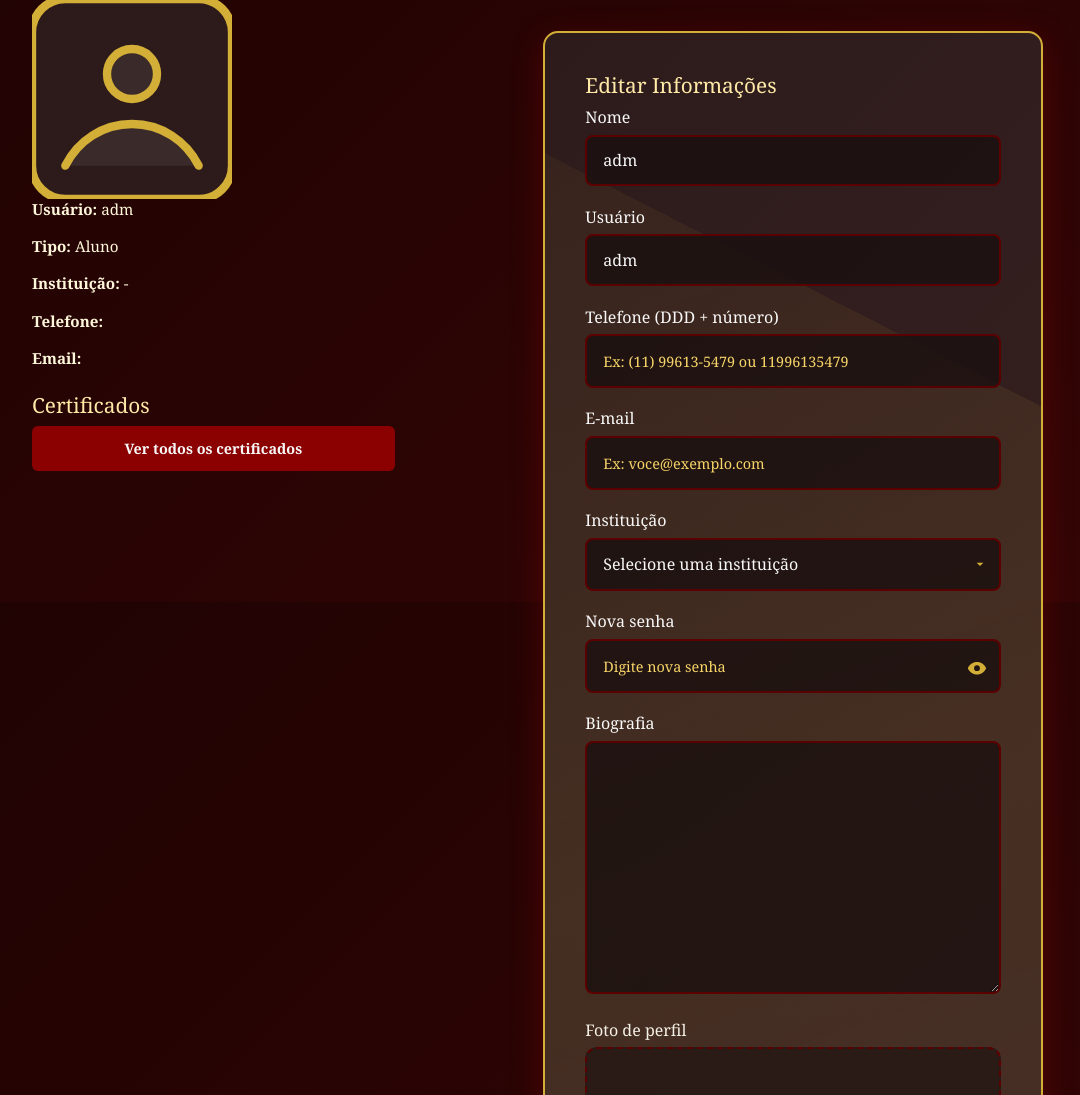
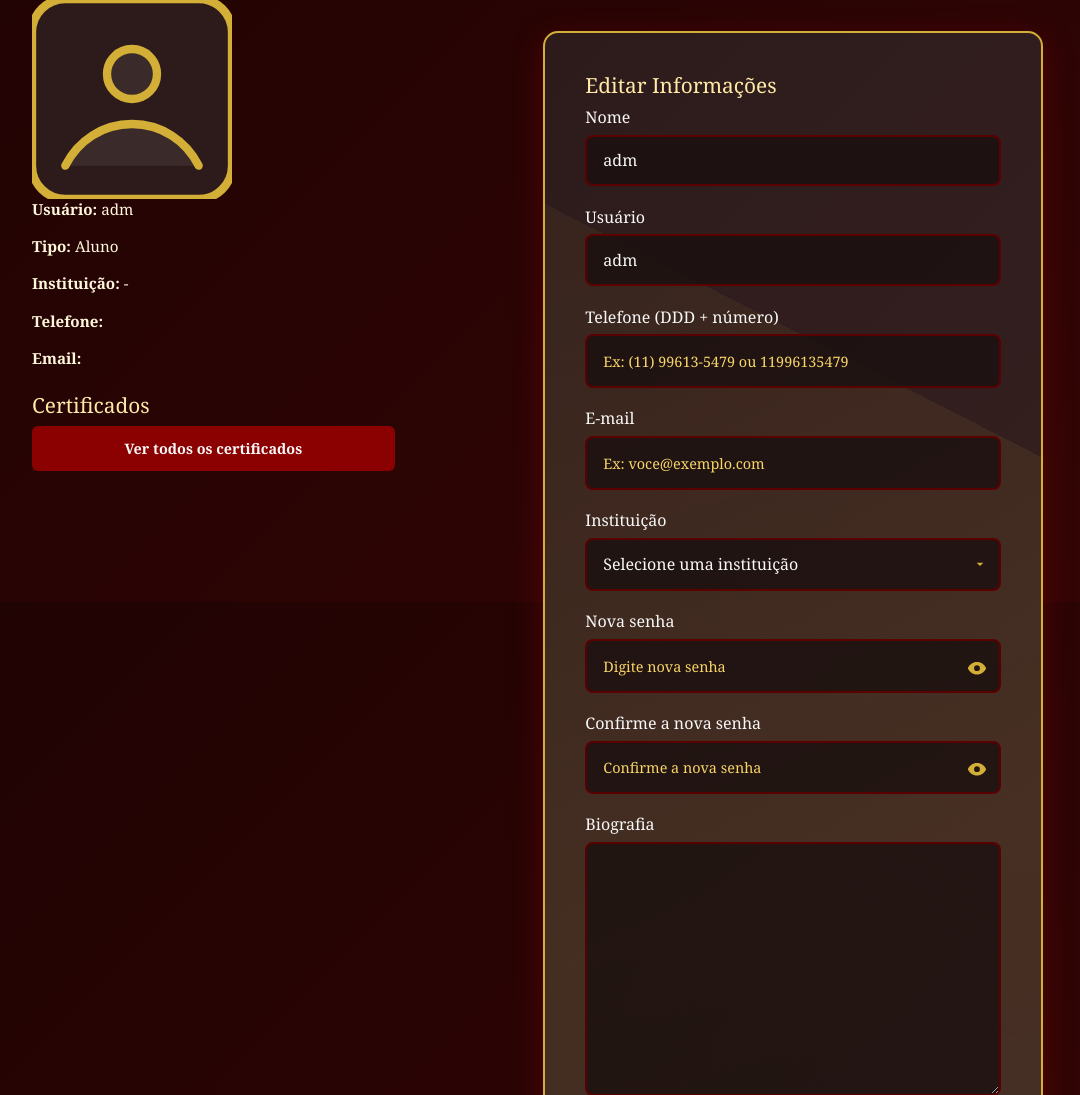
Before and after one commit to Gustavo-Gomide/SiteEventoEnsina, a Django app: page /usuarios/perfil/ in a window 1280 px wide. Shown: the part 198-1293 px from the top of the page, without its empty margins (40-1120 px from the left). Run offline with Django 5.2, Linux system fonts and the light colour scheme; a user stored in the database is signed in; data comes from the database, SQL or seed files in the repository; parts of the project's set-up code (start-up, migrations or seed data) failed here and were passed over; some libraries are stand-ins or nearby versions.

Commit message:
Esconder senha, confirmação de senha para o usuário e readme atualizado.

```diff
--- a/instituicao_ensino/static/scripts/senha.js
+++ b/instituicao_ensino/static/scripts/senha.js
@@ -1,14 +1,27 @@
 document.addEventListener("DOMContentLoaded", function() {
-    const senhaInput = document.getElementById("id_senha");
-    const toggle = document.getElementById("toggleSenha");
-    const iconShow = document.getElementById("iconShow");
-    const iconHide = document.getElementById("iconHide");
+    // generic toggle: find all buttons with class 'toggle-senha' and bind to their target input
+    const toggles = document.querySelectorAll('.toggle-senha');
+    toggles.forEach(toggle => {
+        const targetId = toggle.dataset.target;
+        // try to find input by id; fallback: search input inside same .senha-container
+        let input = null;
+        if (targetId) input = document.getElementById(targetId);
+        if (!input) {
+            const container = toggle.closest('.senha-container');
+            if (container) input = container.querySelector('input');
+        }
 
-    toggle.addEventListener("click", () => {
-        const isHidden = senhaInput.type === "password";
-        senhaInput.type = isHidden ? "text" : "password";
+        const iconShow = toggle.querySelector('.icon-show');
+        const iconHide = toggle.querySelector('.icon-hide');
+        if (!input) return;
 
-        iconShow.classList.toggle("active");
-        iconHide.classList.toggle("active");
+        toggle.addEventListener('click', () => {
+            const isHidden = input.type === 'password';
+            input.type = isHidden ? 'text' : 'password';
+            if (iconShow && iconHide) {
+                iconShow.classList.toggle('active');
+                iconHide.classList.toggle('active');
+            }
+        });
     });
 });
--- a/instituicao_ensino/static/styles/forms.css
+++ b/instituicao_ensino/static/styles/forms.css
@@ -177,6 +177,86 @@
 #iconShow.active,
 #iconHide.active {
     display: block;
+}
+
+/* estilos para o botão de confirmação de senha (mesmos do toggle original) */
+#toggleSenhaConfirm {
+    position: absolute;
+    right: 10px;
+    top: 70%;
+    transform: translateY(-50%);
+    background: none;
+    border: none;
+    cursor: pointer;
+    color: #d4af37;
+    padding: 0.3rem;
+    border-radius: 4px;
+    display: flex;
+    align-items: center;
+    justify-content: center;
+    transition: all 0.3s ease;
+}
+
+#toggleSenhaConfirm:hover {
+    color: #f8d568;
+    background: rgba(139, 0, 0, 0.3);
+}
+
+#iconShowConfirm,
+#iconHideConfirm {
+    display: none;
+    width: 20px;
+    height: 20px;
+}
+
+#iconShowConfirm.active,
+#iconHideConfirm.active {
+    display: block;
+}
+
+/* generic toggle styles to match original button */
+.toggle-senha {
+    position: absolute;
+    right: 10px;
+    top: 70%;
+    transform: translateY(-50%);
+    background: none;
+    border: none;
+    cursor: pointer;
+    color: #d4af37;
+    padding: 0.3rem;
+    border-radius: 4px;
+    display: flex;
+    align-items: center;
+    justify-content: center;
+    transition: all 0.3s ease;
+}
+
+.toggle-senha:hover {
+    color: #f8d568;
+    background: rgba(139, 0, 0, 0.3);
+}
+
+.toggle-senha .icon-show,
+.toggle-senha .icon-hide {
+    display: none;
+    width: 20px;
+    height: 20px;
+}
+
+.toggle-senha .icon-show.active,
+.toggle-senha .icon-hide.active {
+    display: block;
+}
+
+/* Hide native browser password reveal controls (Edge/IE/Chrome) so our custom button is unique */
+input[type="password"]::-ms-reveal,
+input[type="password"]::-ms-clear {
+    display: none !important;
+}
+/* Some WebKit engines may use this pseudo-element */
+input[type="password"]::-webkit-textfield-decoration-container {
+    display: none !important;
 }
 
 /* Botão de submit */
--- a/instituicao_ensino/usuarios/forms.py
+++ b/instituicao_ensino/usuarios/forms.py
@@ -15,8 +15,8 @@ class CadastroUsuarioForm(forms.ModelForm):
     - Permite DDD separado do telefone.
     - Sincroniza senha criptografada com o User.
     """
-    senha = forms.CharField(widget=forms.PasswordInput)
-    senha_confirm = forms.CharField(widget=forms.PasswordInput, label='Confirme a senha')
+    senha = forms.CharField(widget=forms.PasswordInput(attrs={'class': 'form-control', 'id': 'id_senha'}))
+    senha_confirm = forms.CharField(widget=forms.PasswordInput(attrs={'class': 'form-control', 'id': 'id_senha_confirm'}), label='Confirme a senha')
     # Tornar email e telefone obrigatórios
     email = forms.EmailField(
         required=True,
@@ -260,8 +260,13 @@ class UsuarioEditForm(forms.ModelForm):
     )
     nova_senha = forms.CharField(
         required=False,
-        widget=forms.PasswordInput(attrs={'placeholder': 'Digite nova senha', 'class': 'form-control', 'id': 'id_senha'}),
+        widget=forms.PasswordInput(attrs={'placeholder': 'Digite nova senha', 'class': 'form-control', 'id': 'id_nova_senha'}),
         label="Nova senha"
+    )
+    nova_senha_confirm = forms.CharField(
+        required=False,
+        widget=forms.PasswordInput(attrs={'placeholder': 'Confirme a nova senha', 'class': 'form-control', 'id': 'id_nova_senha_confirm'}),
+        label="Confirme a nova senha"
     )
 
     class Meta:
@@ -367,6 +372,20 @@ class UsuarioEditForm(forms.ModelForm):
             raise ValidationError('A nova senha deve conter ao menos um caractere especial.')
         return nova
 
+    def clean(self):
+        cleaned = super().clean()
+        nova = cleaned.get('nova_senha')
+        confirm = cleaned.get('nova_senha_confirm')
+
+        # If user wants to change password, require confirmation and match
+        if nova:
+            if not confirm:
+                raise ValidationError({'nova_senha_confirm': 'Confirme a nova senha.'})
+            if nova != confirm:
+                raise ValidationError({'nova_senha_confirm': 'As senhas não coincidem.'})
+
+        return cleaned
+
 # ============================================================
 # FORMULÁRIO DE UPLOAD DE CERTIFICADO
 # ============================================================
--- a/instituicao_ensino/usuarios/templates/perfil.html
+++ b/instituicao_ensino/usuarios/templates/perfil.html
@@ -131,16 +131,33 @@
                     <p class="senha-container">
                         <label for="{{ uform.nova_senha.id_for_label }}">Nova senha</label>
                         {{ uform.nova_senha }}
-                        <button type="button" id="toggleSenha" title="Mostrar/ocultar senha">
-                            <svg id="iconShow" class="active" xmlns="http://www.w3.org/2000/svg" width="20" height="20" viewBox="0 0 24 24">
+                        <button type="button" class="toggle-senha" data-target="{{ uform.nova_senha.id_for_label }}" title="Mostrar/ocultar senha">
+                            <svg class="icon-show active" xmlns="http://www.w3.org/2000/svg" width="20" height="20" viewBox="0 0 24 24">
                                 <path fill="currentColor" d="M12 4.5C7 4.5 2.73 7.61 1 12c1.73 4.39 6 7.5 11 7.5s9.27-3.11 11-7.5c-1.73-4.39-6-7.5-11-7.5m0 11a3.5 3.5 0 1 1 0-7a3.5 3.5 0 0 1 0 7"/>
                             </svg>
-                            <svg id="iconHide" xmlns="http://www.w3.org/2000/svg" width="20" height="20" viewBox="0 0 24 24">
+                            <svg class="icon-hide" xmlns="http://www.w3.org/2000/svg" width="20" height="20" viewBox="0 0 24 24">
                                 <path fill="currentColor" d="M12 6a9.77 9.77 0 0 1 9 6a9.6 9.6 0 0 1-1.72 2.82l1.42 1.42A11.85 11.85 0 0 0 23 12a11.77 11.77 0 0 0-11-7a11.43 11.43 0 0 0-3.93.73l1.53 1.53A9.43 9.43 0 0 1 12 6m-9.9.68l2.23 2.23A11.66 11.66 0 0 0 1 12a11.85 11.85 0 0 0 11 7a11.43 11.43 0 0 0 3.93-.73l2.3 2.3l1.27-1.27L4.37 5.41zm9.9 11.82A9.77 9.77 0 0 1 3 12a9.6 9.6 0 0 1 1.72-2.82l1.47 1.47a7.5 7.5 0 0 0 9.12 9.12l1.47 1.47A11.43 11.43 0 0 1 12 18.5M9 12a3 3 0 0 1 3-3a3 3 0 0 1 2.82 2.1L9.9 15a3 3 0 0 1-.9-3"/>
                             </svg>
                         </button>
                         {% if uform.nova_senha.errors %}
                             <span class="erro">{{ uform.nova_senha.errors }}</span>
+                        {% endif %}
+                    </p>
+
+                    <!-- Confirmação da nova senha -->
+                    <p class="senha-container">
+                        <label for="{{ uform.nova_senha_confirm.id_for_label }}">Confirme a nova senha</label>
+                        {{ uform.nova_senha_confirm }}
+                        <button type="button" class="toggle-senha" data-target="{{ uform.nova_senha_confirm.id_for_label }}" title="Mostrar/ocultar senha">
+                            <svg class="icon-show active" xmlns="http://www.w3.org/2000/svg" width="20" height="20" viewBox="0 0 24 24">
+                                <path fill="currentColor" d="M12 4.5C7 4.5 2.73 7.61 1 12c1.73 4.39 6 7.5 11 7.5s9.27-3.11 11-7.5c-1.73-4.39-6-7.5-11-7.5m0 11a3.5 3.5 0 1 1 0-7a3.5 3.5 0 0 1 0 7"/>
+                            </svg>
+                            <svg class="icon-hide" xmlns="http://www.w3.org/2000/svg" width="20" height="20" viewBox="0 0 24 24">
+                                <path fill="currentColor" d="M12 6a9.77 9.77 0 0 1 9 6a9.6 9.6 0 0 1-1.72 2.82l1.42 1.42A11.85 11.85 0 0 0 23 12a11.77 11.77 0 0 0-11-7a11.43 11.43 0 0 0-3.93.73l1.53 1.53A9.43 9.43 0 0 1 12 6m-9.9.68l2.23 2.23A11.66 11.66 0 0 0 1 12a11.85 11.85 0 0 0 11 7a11.43 11.43 0 0 0 3.93-.73l2.3 2.3l1.27-1.27L4.37 5.41zm9.9 11.82A9.77 9.77 0 0 1 3 12a9.6 9.6 0 0 1 1.72-2.82l1.47 1.47a7.5 7.5 0 0 0 9.12 9.12l1.47 1.47A11.43 11.43 0 0 1 12 18.5M9 12a3 3 0 0 1 3-3a3 3 0 0 1 2.82 2.1L9.9 15a3 3 0 0 1-.9-3"/>
+                            </svg>
+                        </button>
+                        {% if uform.nova_senha_confirm.errors %}
+                            <span class="erro">{{ uform.nova_senha_confirm.errors }}</span>
                         {% endif %}
                     </p>
 
```
Also changed, not shown: instituicao_ensino/usuarios/templates/cadastro.html (+12 -4 lines), README.md, 1 other file.
